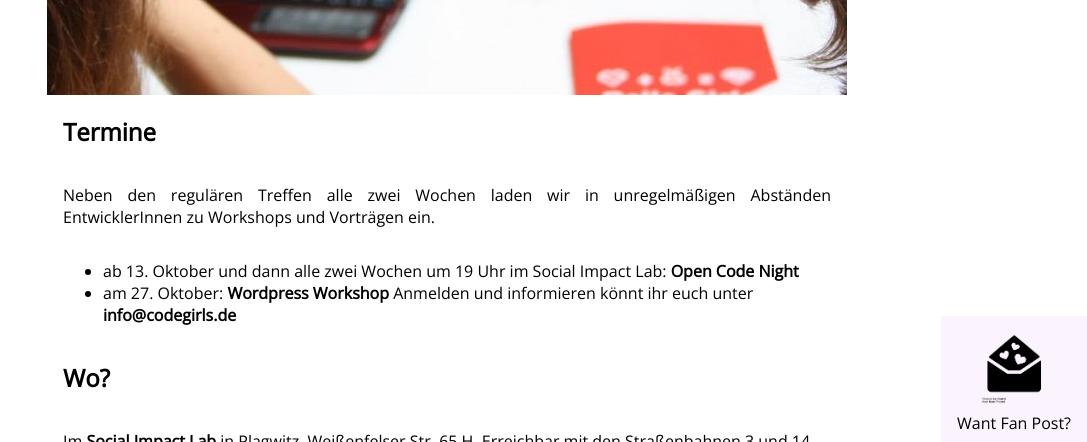
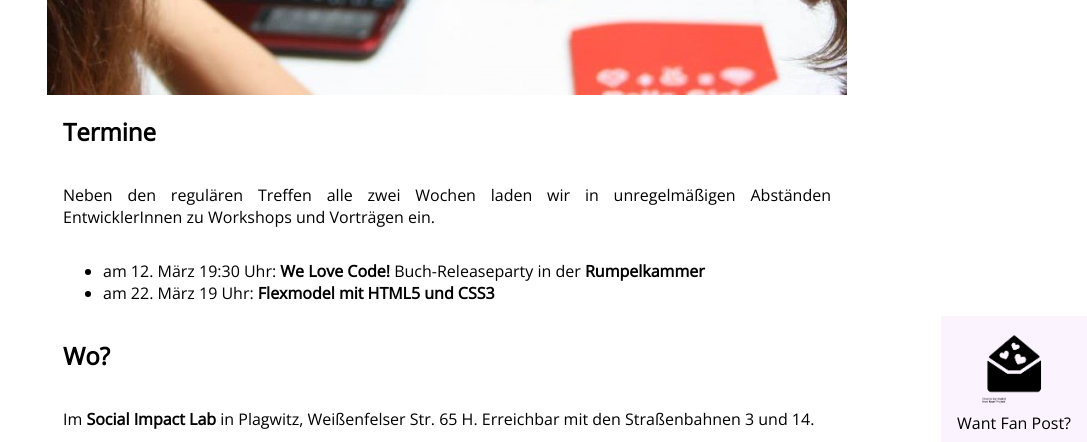
Before and after one commit to codegirls/codegirls.github.io, a Jekyll site: the page index.html, which Jekyll copies as it is, in a window 1280 px wide and 900 px high, scrolled down 1056 px, cut to the strip 0-442 px from the top of the window. Shown: the whole strip, without its empty margins (193-1280 px from the left). Built offline with Jekyll 4.4.1, drawn with Linux system fonts in a browser that asks for light colours.

Commit message:
Updated events

```diff
--- a/index.html
+++ b/index.html
@@ -65,8 +65,8 @@
         <p>Neben den regulären Treffen alle zwei Wochen laden wir in unregelmäßigen Abständen EntwicklerInnen zu Workshops und Vorträgen ein.</p>
 
         <ul>
-          <li>ab 13. Oktober und dann alle zwei Wochen um 19 Uhr im Social Impact Lab: <b>Open Code Night</b></li>
-          <li>am 27. Oktober: <b>Wordpress Workshop</b> Anmelden und informieren könnt ihr euch unter <a href="mailto:info@codegirls.de">info@codegirls.de</a></li>
+          <li>am 12. März 19:30 Uhr: <a href ="http://www.henschel-verlag.de/Buch/9783733804046-We-Love-Code">We Love Code!</a> Buch-Releaseparty in der <a href ="http://www.rumpelkammer-leipzig.de/">Rumpelkammer</a></li>
+          <li>am 22. März 19 Uhr: <b>Flexmodel mit HTML5 und CSS3</b></li>
         </ul>
       </section>
 
```
